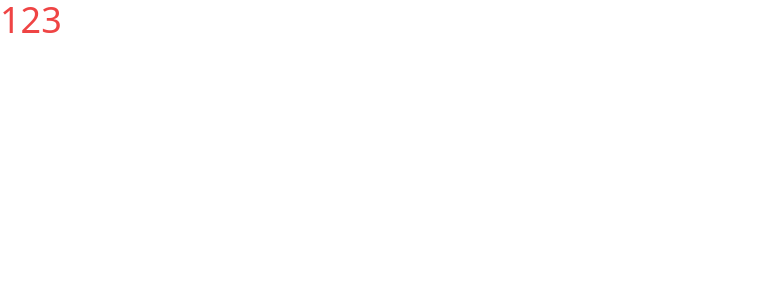
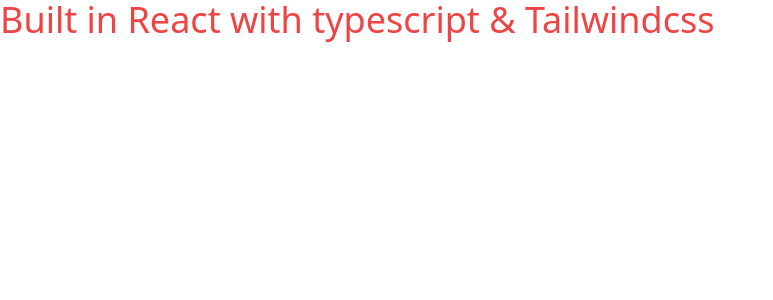
Before and after one commit to yuenu/vite-react-typescript-tailwind-boilerplate, a React (Vite) app: page / in a window 1280 px wide. Shown: the top 300 px of the page, without its empty margins (0-773 px from the left). Built offline with nearby package versions, Linux system fonts and the light colour scheme.

Commit message:
chore: use yarn

```diff
--- a/src/App.tsx
+++ b/src/App.tsx
@@ -1,7 +1,9 @@
 function App() {
   return (
     <div className="min-h-screen App">
-      <p className="text-4xl text-red-500">123</p>
+      <p className="text-4xl text-red-500">
+        Built in React with typescript & Tailwindcss
+      </p>
     </div>
   )
 }
```
Also changed, not shown: 2 other files (tests, documents, lock files or other folders).
